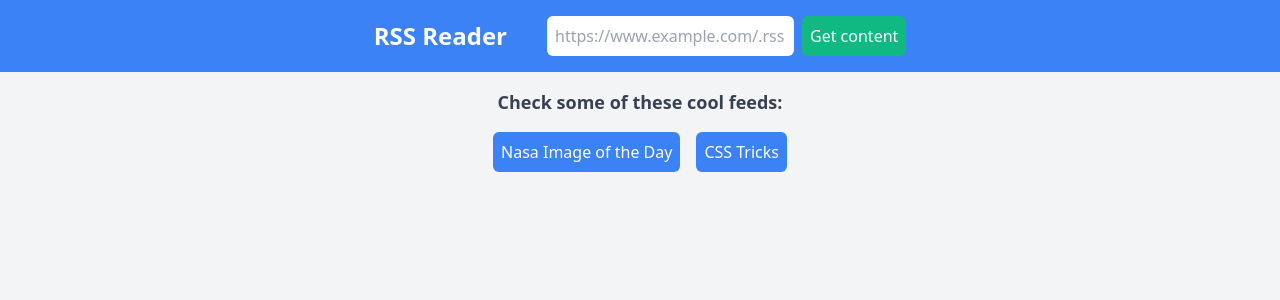
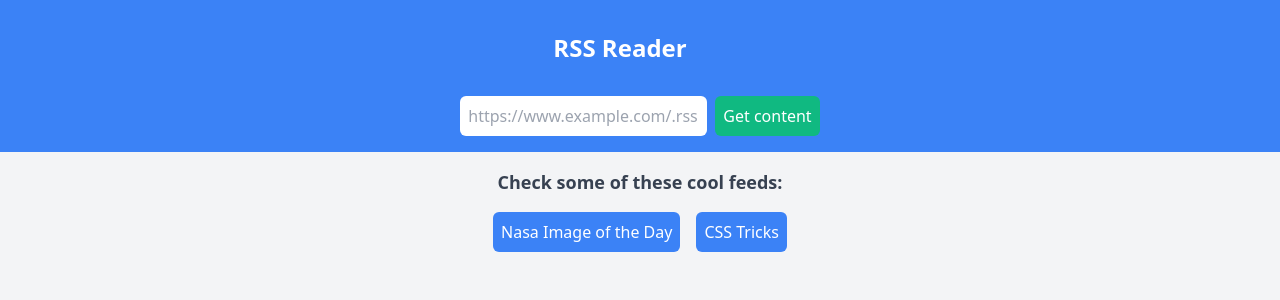
Before and after one commit to ascpenteado/rss-reader, a React (Create React App) app in the folder frontend/: page / in a window 1280 px wide. Shown: the top 300 px of the page. Built offline with nearby package versions, Linux system fonts and the light colour scheme.

Commit message:
moving code to separate components and working on styling

```diff
--- a/frontend/src/App.js
+++ b/frontend/src/App.js
@@ -1,6 +1,8 @@
 import { useState } from "react";
 import axios from "axios";
 import Placeholder from "./components/Placeholder";
+import Nav from "./components/Nav";
+import Article from "./components/Article";
 
 function App() {
   const [feedUrl, setFeedUrl] = useState("");
@@ -17,50 +19,15 @@ function App() {
   };
 
   return (
-    <div className="bg-gray-100 flex-col min-h-screen text-gray-700">
-      <nav className="bg-blue-500 text-gray-800 p-4 flex justify-center items-center">
-        <h1 className="text-2xl font-bold text-white mr-10">RSS Reader</h1>
-        <form onSubmit={handleSubmit}>
-          <input
-            className="p-2 rounded-md mr-2"
-            type="text"
-            name="rssUrl"
-            id="rssUrl"
-            placeholder="https://www.example.com/.rss"
-            onChange={(e) => setFeedUrl(e.target.value)}
-          />
-          <button className="bg-green-500 text-white p-2 rounded-md" type="submit">
-            Get content
-          </button>
-        </form>
-      </nav>
-      <main className="container mx-auto pt-4">
+    <div className=" flex-col min-h-screen text-gray-700 bg-gray-100">
+      <Nav handleSubmit={handleSubmit} setFeedUrl={setFeedUrl} />
+      <main className="container px-4 mx-auto pt-4">
         <section>
           {feed.length === 0 ? (
             <Placeholder getFeed={getFeed} />
           ) : (
             feed.map((item) => {
-              return (
-                <div key={item.guid} className="max-w-screen-md mx-auto bg-gray-300 mb-4 p-4 rounded-lg flex">
-                  {item.enclosure ? (
-                    <img
-                      className="w-1/4 rounded-md mr-4"
-                      src={item.enclosure ? item.enclosure.url : ""}
-                      alt={item.title}
-                    />
-                  ) : (
-                    ""
-                  )}
-                  <div className="flex-col">
-                    <h2 className="text-xl font-bold">{item.title}</h2>
-                    <p className="text-sm mt-1 mb-1">{item.isoDate}</p>
-                    <p className="text-base mt-3 mb-1">{item.contentSnippet}</p>
-                    <a target="_blank" rel="noreferrer" href={item.link}>
-                      <button className="bg-blue-500 text-white p-2 rounded-md mt-2">Go to article</button>
-                    </a>
-                  </div>
-                </div>
-              );
+              return <Article item={item} key={item.guid} />;
             })
           )}
         </section>
--- /dev/null
+++ b/frontend/src/components/Article.js
@@ -0,0 +1,23 @@
+import React from "react";
+
+function Article({ item }) {
+  return (
+    <div className="max-w-screen-md mx-auto bg-gray-300 mb-4 rounded-lg flex-col">
+      {item.enclosure ? (
+        <img className="rounded-md rounded-b-none" src={item.enclosure ? item.enclosure.url : ""} alt={item.title} />
+      ) : (
+        ""
+      )}
+      <div className="flex-col p-4">
+        <h2 className="text-lg font-bold">{item.title}</h2>
+        <p className="text-xs mt-1 mb-1">{item.isoDate}</p>
+        <p className="text-base mt-3 mb-1">{item.contentSnippet}</p>
+        <a target="_blank" rel="noreferrer" href={item.link}>
+          <button className="bg-blue-500 text-white p-2 text-sm rounded-md mt-2">Read article</button>
+        </a>
+      </div>
+    </div>
+  );
+}
+
+export default Article;
--- /dev/null
+++ b/frontend/src/components/Nav.js
@@ -0,0 +1,24 @@
+import React from "react";
+
+function Nav({ handleSubmit, setFeedUrl }) {
+  return (
+    <nav className="bg-blue-500 text-gray-800 p-4 flex-row justify-center items-center">
+      <h1 className="text-2xl font-bold text-white sm:mr-10 my-4 text-center">RSS Reader</h1>
+      <form onSubmit={handleSubmit} className="text-center">
+        <input
+          className="p-2 rounded-md sm:mr-2"
+          type="text"
+          name="rssUrl"
+          id="rssUrl"
+          placeholder="https://www.example.com/.rss"
+          onChange={(e) => setFeedUrl(e.target.value)}
+        />
+        <button className="bg-green-500 text-white p-2 rounded-md mt-4" type="submit">
+          Get content
+        </button>
+      </form>
+    </nav>
+  );
+}
+
+export default Nav;
```
Also changed, not shown: 2 other files (tests, documents, lock files or other folders).
